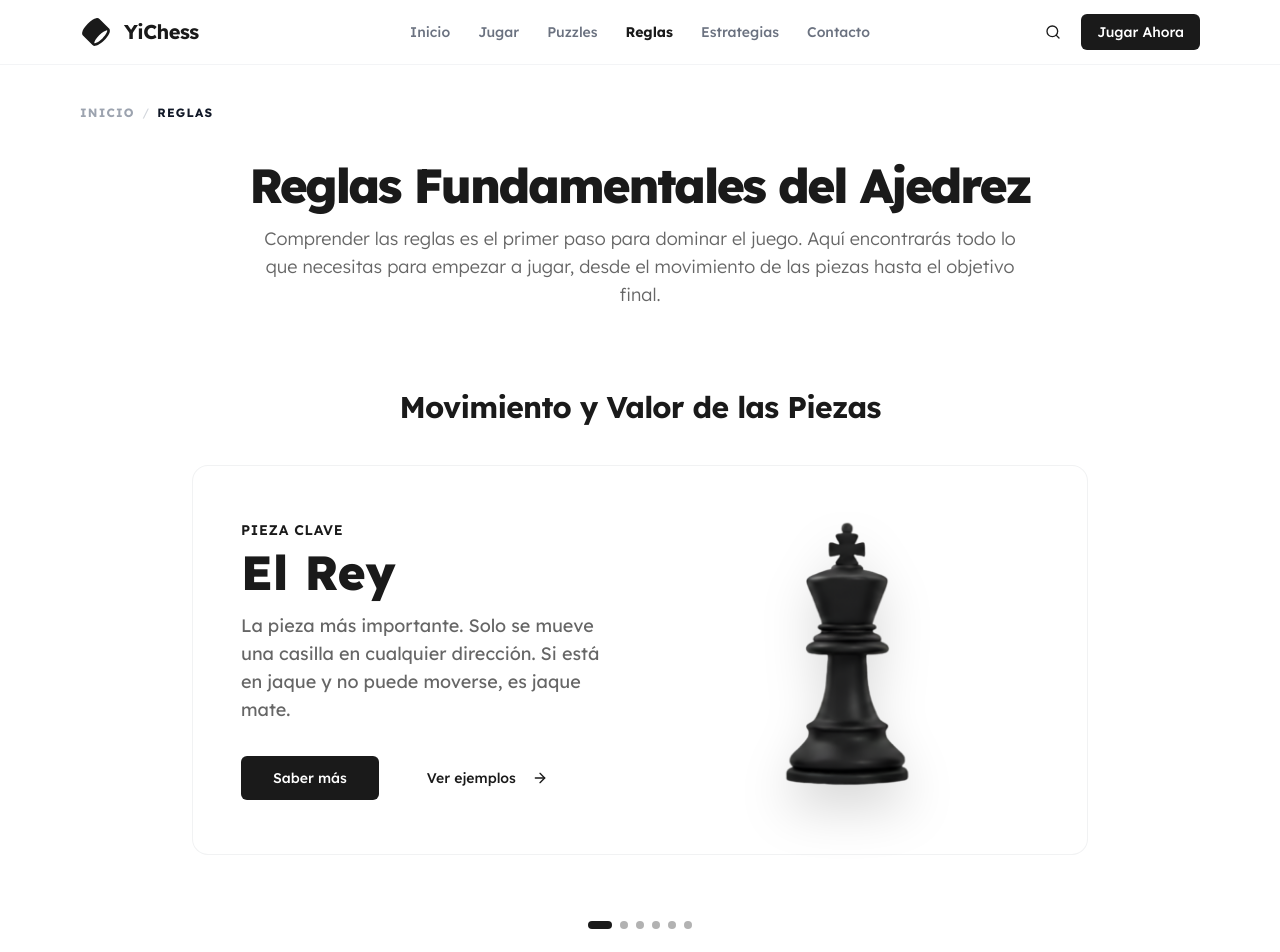
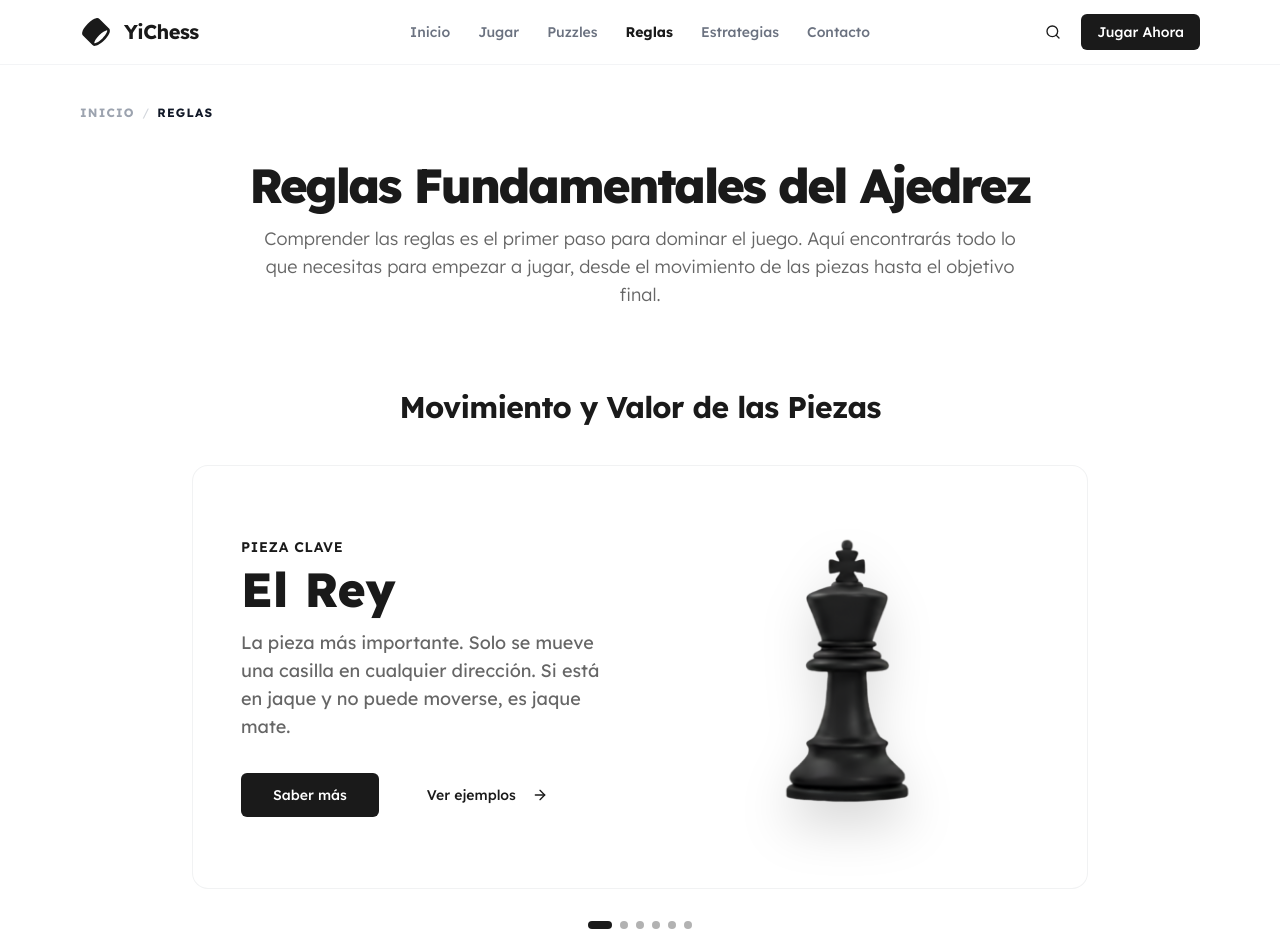
Before and after one commit to yisus17-stack/YiChess, a Next.js app: page /reglas in a window 1280 px wide. Shown: the top 952 px of the page. Built offline with nearby package versions, Linux system fonts and the light colour scheme.

Commit message:
que el alto de todas las cards de las piezas sea el mismo

```diff
--- a/src/components/rules-pieces-carousel.tsx
+++ b/src/components/rules-pieces-carousel.tsx
@@ -19,8 +19,8 @@ type Piece = {
 };
 
 const PieceInfoCard = ({ name, description, value, imageUrl }: Piece) => (
-    <div className="bg-card border border-border/50 rounded-2xl">
-      <div className="flex flex-col lg:flex-row items-center gap-8 p-8 md:p-12">
+    <div className="bg-card border border-border/50 rounded-2xl h-full flex flex-col">
+      <div className="flex flex-1 flex-col lg:flex-row items-center gap-8 p-8 md:p-12">
         <div className="flex-1 text-center lg:text-left">
           <p className="font-semibold text-primary mb-2 uppercase tracking-wider text-sm">
             {value === '∞' ? 'Pieza Clave' : `Valor: ${value} puntos`}
@@ -53,6 +53,8 @@ export function RulesPiecesCarousel({ pieces }: { pieces: Piece[] }) {
     const [api, setApi] = React.useState<CarouselApi>();
     const [current, setCurrent] = React.useState(0);
 
+    const dotCount = pieces.length;
+
     React.useEffect(() => {
         if (!api) {
             return;
@@ -64,8 +66,6 @@ export function RulesPiecesCarousel({ pieces }: { pieces: Piece[] }) {
             setCurrent(api.selectedScrollSnap() + 1);
         });
     }, [api]);
-
-    const dotCount = pieces.length;
 
     return (
         <section>
```
